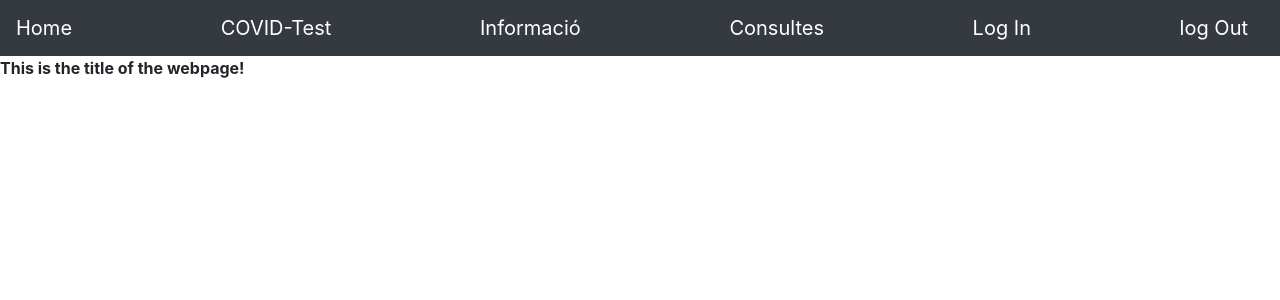
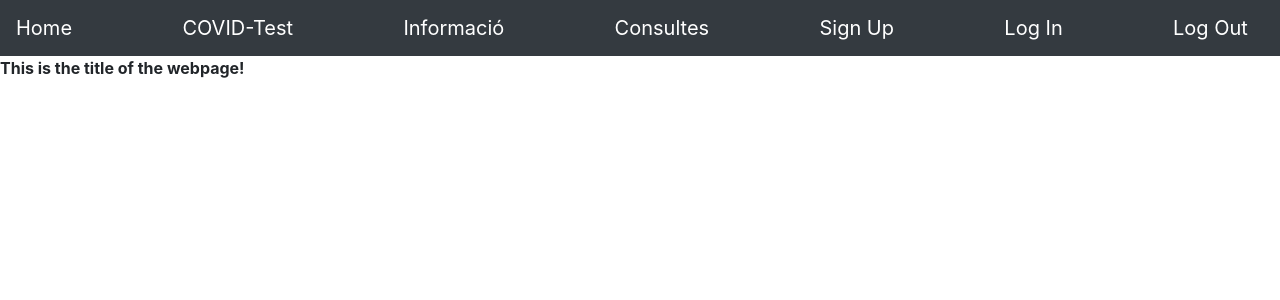
Before and after one commit to RafaCucurull/InfoCovid, a Django app: page / in a window 1280 px wide. Shown: the top 300 px of the page. Run offline with Django 3.2, Linux system fonts and the light colour scheme; some libraries are stand-ins or nearby versions.

Commit message:
register

```diff
--- a/infcovid/urls.py
+++ b/infcovid/urls.py
@@ -3,5 +3,5 @@ from . import views
 
 urlpatterns = [
     path('', views.homepage, name='home'),
-    path('/consultes', views.consultes, name='consultes'),
+    path('consultes/', views.consultes, name='consultes'),
 ]
--- a/templates/header.html
+++ b/templates/header.html
@@ -7,8 +7,9 @@
         {% if user.is_authenticated %}
             <a class="navbar-brand" href="{% url 'logout' %}">log Out</a>
         {% else %}
+            <a class="navbar-brand" href="{% url 'register' %}">Sign Up</a>
             <a class="navbar-brand" href="{% url 'login' %}">Log In</a>
-            <a class="navbar-brand" href="{% url 'logout' %}">log Out</a>
+            <a class="navbar-brand" href="{% url 'logout' %}">Log Out</a>
         {% endif %}
    </nav>
 </header>
--- a/templates/registration/login.html
+++ b/templates/registration/login.html
@@ -3,4 +3,5 @@
   {% csrf_token %}
   {{ form.as_p }}
   <button type="submit">Log In</button>
+  <a href="{% url 'register' %}" class="btn btn-primary">Sign Up</a>
 </form>
```
